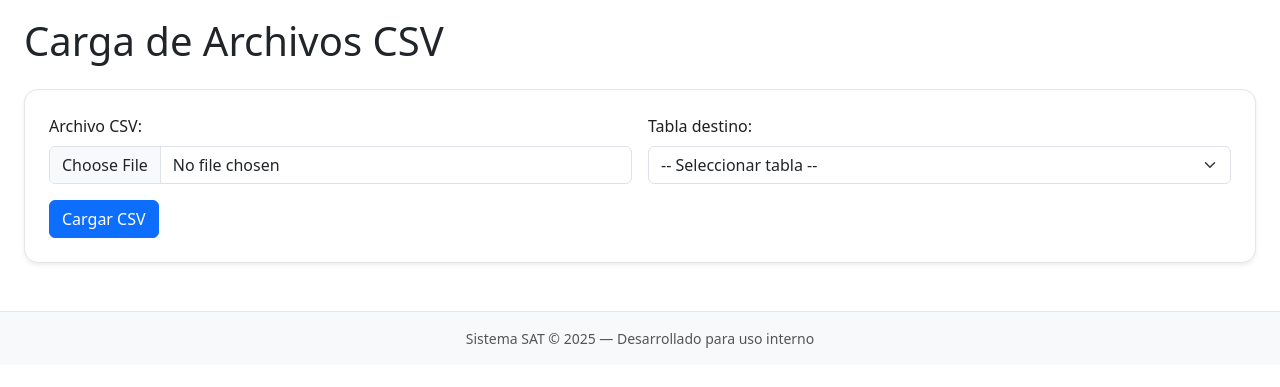
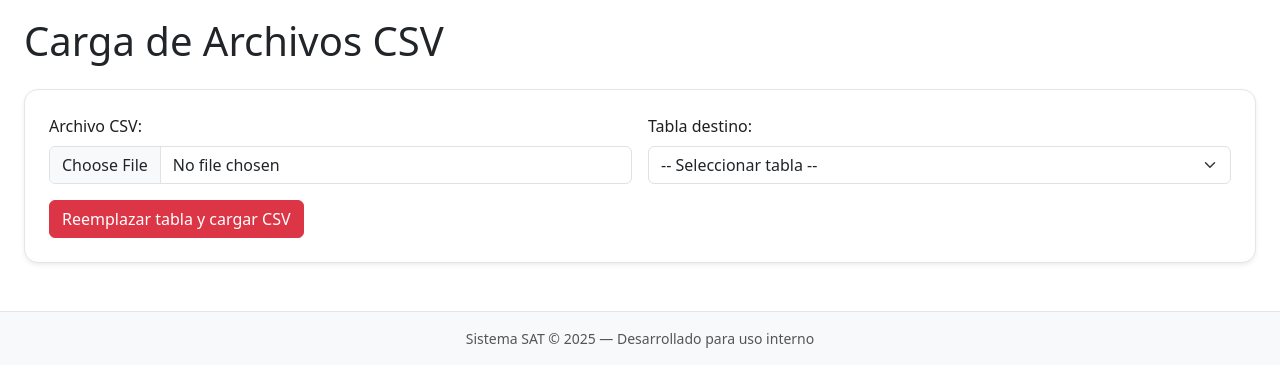
Before and after one commit to hagiordani/sat-dashboard, a Flask app: page /carga_csv in a window 1280 px wide. Shown: the part 175-562 px from the top of the page. Run offline with Flask 3, Linux system fonts and the light colour scheme.

Commit message:
Update carga_csv.html

```diff
--- a/templates/carga_csv.html
+++ b/templates/carga_csv.html
@@ -14,7 +14,8 @@
     {% endfor %}
   {% endwith %}
 
-  <form method="POST" enctype="multipart/form-data" class="row g-3">
+  <!-- ✅ FORMULARIO ÚNICO -->
+  <form id="form_csv" method="POST" enctype="multipart/form-data" class="row g-3">
 
     <div class="col-md-6">
       <label class="form-label">Archivo CSV:</label>
@@ -34,10 +35,57 @@
     </div>
 
     <div class="col-12">
-      <button class="btn btn-primary">Cargar CSV</button>
+      <!-- ✅ BOTÓN QUE ABRE EL MODAL -->
+      <button type="button" id="btnConfirmar" class="btn btn-danger" data-bs-toggle="modal" data-bs-target="#confirmModal">
+        Reemplazar tabla y cargar CSV
+      </button>
     </div>
 
   </form>
+
 </div>
 
+<!-- ✅ MODAL ÚNICO -->
+<div class="modal fade" id="confirmModal" tabindex="-1" aria-hidden="true">
+  <div class="modal-dialog modal-dialog-centered">
+    <div class="modal-content">
+
+      <div class="modal-header bg-danger text-white">
+        <h5 class="modal-title">Confirmar reemplazo de tabla</h5>
+        <button type="button" class="btn-close" data-bs-dismiss="modal"></button>
+      </div>
+
+      <div class="modal-body">
+        <p class="mb-0">
+          ⚠️ Esta acción eliminará <strong>todos los registros actuales</strong> de la tabla:
+        </p>
+
+        <p class="fw-bold text-danger mt-2" id="tablaSeleccionadaTexto"></p>
+
+        <p class="mt-2 fw-bold">¿Deseas continuar?</p>
+      </div>
+
+      <div class="modal-footer">
+        <button type="button" class="btn btn-secondary" data-bs-dismiss="modal">Cancelar</button>
+
+        <!-- ✅ ENVÍA EL FORMULARIO -->
+        <button type="submit" class="btn btn-danger" form="form_csv">
+          Sí, reemplazar tabla
+        </button>
+      </div>
+
+    </div>
+  </div>
+</div>
+
+<!-- ✅ SCRIPT PARA MOSTRAR TABLA SELECCIONADA -->
+<script>
+document.getElementById('btnConfirmar').addEventListener('click', function () {
+    const selectTabla = document.querySelector('select[name="tabla"]');
+    const tablaTexto = selectTabla.options[selectTabla.selectedIndex].text;
+
+    document.getElementById('tablaSeleccionadaTexto').innerText = tablaTexto;
+});
+</script>
+
 {% endblock %}
```
